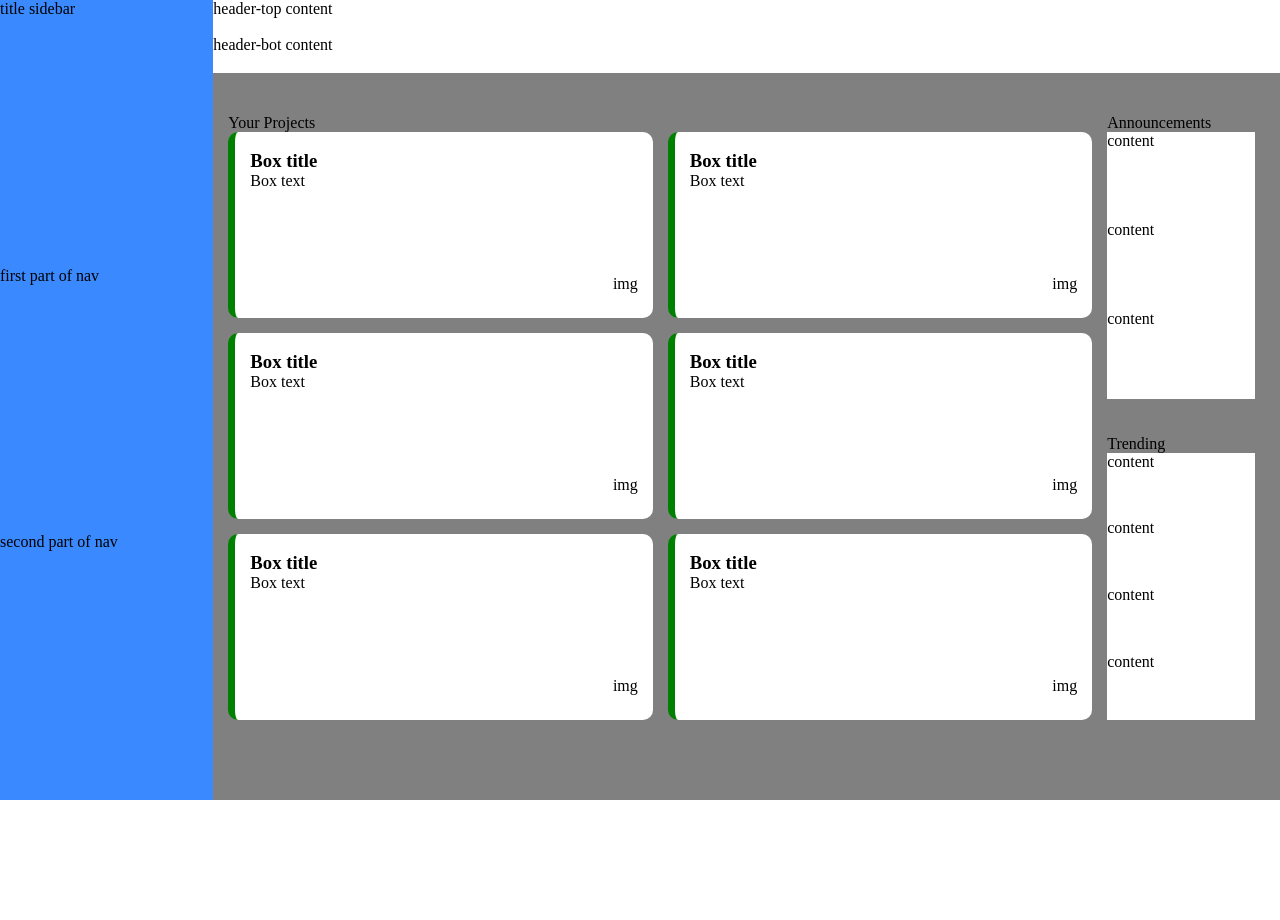
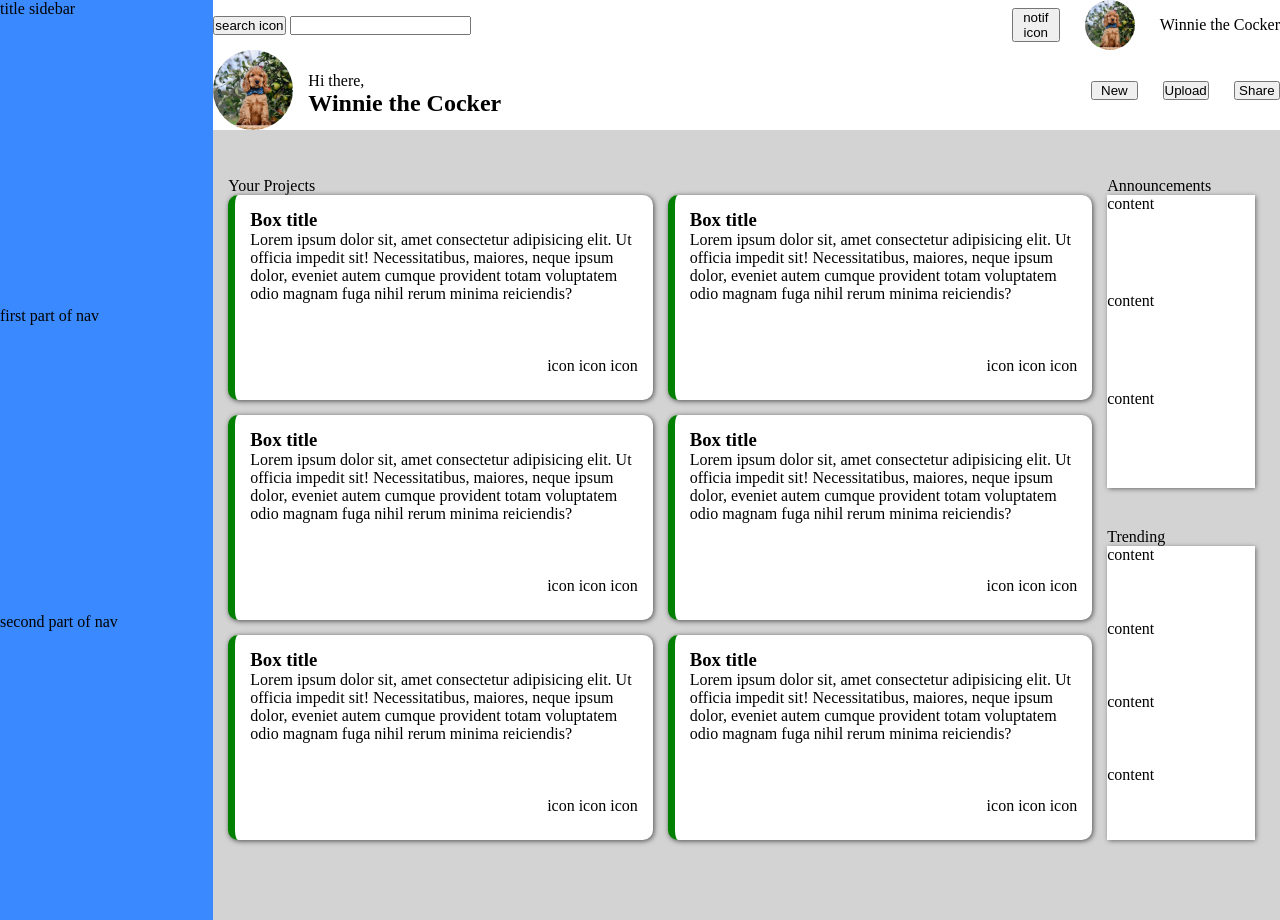
Before and after one commit to ktavean/dashboard, a plain HTML site: page index.html in a window 1280 px wide. Before the commit the page ends 800 px from the top, so only its background shows below. Drawn offline with Linux system fonts and the light colour scheme.

Commit message:
layout changes

```diff
--- a/index.html
+++ b/index.html
@@ -9,10 +9,27 @@
         <div id="container">
             <div id="header">
                 <div id="header-top">
-                    header-top content
+                    <div id="search">
+                        <button id="searchbut" type="button">search icon</button>
+                        <input id="searchbar" type="text">
+                    </div>
+                    <div id="profile">
+                        <button id="notifbut" type="button">notif icon</button>
+                        <img src="./assets/profile-pic.jpg" alt="profile pic">
+                        <p id="username">Winnie the Cocker</p>
+                    </div>
                 </div>
                 <div id="header-bot">
-                    header-bot content
+                    <div id="profile-bot">
+                        <img src="./assets/profile-pic.jpg" alt="profile pic">
+                        <p>Hi there,</p>
+                        <h2>Winnie the Cocker</h2>
+                    </div>
+                    <div id="buttons">
+                        <button id="newbut" type="button">New</button>
+                        <button id="uploadbut" type="button">Upload</button>
+                        <button id="sharebut" type="button">Share</button>
+                    </div>
                 </div>
             </div>
             <div id="sidebar">
@@ -32,34 +49,58 @@
                 <div id="left-content">
                     <div class="project-box">
                         <h3>Box title</h3>
-                        <p>Box text</p>
-                        <div class="project-box-icons">img</div>
+                        <p>Lorem ipsum dolor sit, amet consectetur adipisicing elit. Ut officia impedit sit! Necessitatibus, maiores, neque ipsum dolor, eveniet autem cumque provident totam voluptatem odio magnam fuga nihil rerum minima reiciendis?</p>
+                        <div class="project-box-icons">
+                            icon
+                            icon
+                            icon
+                        </div>
                         <!-- div din p-ul cu icons si self-align: end, etc; -->
                     </div>
                     <div class="project-box">
                         <h3>Box title</h3>
-                        <p>Box text</p>
-                        <div class="project-box-icons">img</div>
+                        <p>Lorem ipsum dolor sit, amet consectetur adipisicing elit. Ut officia impedit sit! Necessitatibus, maiores, neque ipsum dolor, eveniet autem cumque provident totam voluptatem odio magnam fuga nihil rerum minima reiciendis?</p>
+                        <div class="project-box-icons">
+                            icon
+                            icon
+                            icon
+                        </div>
                     </div>
                     <div class="project-box">
                         <h3>Box title</h3>
-                        <p>Box text</p>
-                        <div class="project-box-icons">img</div>
+                        <p>Lorem ipsum dolor sit, amet consectetur adipisicing elit. Ut officia impedit sit! Necessitatibus, maiores, neque ipsum dolor, eveniet autem cumque provident totam voluptatem odio magnam fuga nihil rerum minima reiciendis?</p>
+                        <div class="project-box-icons">
+                            icon
+                            icon
+                            icon
+                        </div>
                     </div>
                     <div class="project-box">
                         <h3>Box title</h3>
-                        <p>Box text</p>
-                        <div class="project-box-icons">img</div>
+                        <p>Lorem ipsum dolor sit, amet consectetur adipisicing elit. Ut officia impedit sit! Necessitatibus, maiores, neque ipsum dolor, eveniet autem cumque provident totam voluptatem odio magnam fuga nihil rerum minima reiciendis?</p>
+                        <div class="project-box-icons">
+                            icon
+                            icon
+                            icon
+                        </div>
                     </div>
                     <div class="project-box">
                         <h3>Box title</h3>
-                        <p>Box text</p>
-                        <div class="project-box-icons">img</div>
+                        <p>Lorem ipsum dolor sit, amet consectetur adipisicing elit. Ut officia impedit sit! Necessitatibus, maiores, neque ipsum dolor, eveniet autem cumque provident totam voluptatem odio magnam fuga nihil rerum minima reiciendis?</p>
+                        <div class="project-box-icons">
+                            icon
+                            icon
+                            icon
+                        </div>
                     </div>
                     <div class="project-box">
                         <h3>Box title</h3>
-                        <p>Box text</p>
-                        <div class="project-box-icons">img</div>
+                        <p>Lorem ipsum dolor sit, amet consectetur adipisicing elit. Ut officia impedit sit! Necessitatibus, maiores, neque ipsum dolor, eveniet autem cumque provident totam voluptatem odio magnam fuga nihil rerum minima reiciendis?</p>
+                        <div class="project-box-icons">
+                            icon
+                            icon
+                            icon
+                        </div>
                     </div>
                 </div>
                 <!-- till here -->
--- a/style.css
+++ b/style.css
@@ -1,6 +1,7 @@
 * {
     margin: 0;
     padding: 0;
+    --box-shadow-style: 1px 1px 5px 0.2px rgb(85, 85, 85);
 }
 
 #container {
@@ -15,17 +16,92 @@
     grid-column: 2;
     display: grid;
     grid-template-columns: 1fr;
-    grid-template-rows: repeat(2, 1fr);
+    grid-template-rows: repeat(2, 0.5fr);
+    background: #FFFFFF;
+    box-shadow: 0px 2px 5px black; /* de editat ca nu merge */
 }
 
 #header-top {
     grid-column: 1;
     grid-row: 1;
+    display: grid;
+    grid-template-columns: repeat(2, 0.5fr);
+    grid-template-rows: 1fr;
+    align-items: center;
+}
+
+#header-top #search {
+    justify-self: left;
+}
+
+#header-top #profile {
+    justify-self: right;
+    display: grid;
+    grid-template-columns: 0.4fr 0.4fr 1fr;
+    column-gap: 25px;
+    align-items: center;
+    justify-items: center;
+}
+
+#header-top #profile img {
+    width: 50px;
+    height: 50px;
+    border-radius: 50px;
+    justify-self: center;
+}
+
+#header-top #profile #username {
+    justify-self: left;
+}
+
+#header-top #profile #notifbut {
+    justify-self: right;
 }
 
 #header-bot {
     grid-column: 1;
     grid-row: 2;
+    display: grid;
+    grid-template-columns: repeat(2, 0.5fr);
+    grid-template-rows: 1fr;
+    align-items: center;
+    justify-items: center;
+}
+
+#header-bot #profile-bot {
+    justify-self: left;
+    display: grid;
+    grid-template-columns: 0.4fr 1fr;
+    grid-template-rows: repeat(2, 0.5fr);
+    column-gap: 15px;
+}
+
+#header-bot #profile-bot img {
+    width: 80px;
+    height: 80px;
+    border-radius: 50px;
+    grid-column: 1;
+    grid-row: span 2;
+}
+
+#header-bot #profile-bot p {
+    grid-column: 2;
+    grid-row: 1;
+    justify-self: left;
+    align-self: end;
+}
+
+#header-bot #profile-bot h2 {
+    grid-column: 2;
+    grid-row: 2;
+    justify-self: left;
+}
+
+#header-bot #buttons {
+    justify-self: right;
+    display: grid;
+    grid-template-columns: repeat(3, 1fr);
+    gap: 25px;
 }
 
 #sidebar {
@@ -46,7 +122,7 @@
     column-gap: 15px;
     padding-left: 15px;
     padding-bottom: 80px;
-    background: gray;
+    background: lightgray;
 }
 
 #content #projects {
@@ -94,6 +170,7 @@
     grid-template-columns: 1fr;
     grid-template-rows: 0.5fr 0.5fr 1fr;
     align-items: end;
+    box-shadow: var(--box-shadow-style);
 }
 
 .project-box h3 {
@@ -113,6 +190,7 @@
     display: grid;
     grid-template-columns: 1fr;
     grid-template-rows: repeat(3, 1fr);
+    box-shadow: var(--box-shadow-style);
 }
 
 #trend-box {
@@ -120,4 +198,5 @@
     display: grid;
     grid-template-columns: 1fr;
     grid-template-rows: repeat(4, 1fr);
+    box-shadow: var(--box-shadow-style);
 }
```
Also changed, not shown: assets/profile-pic.jpg (added).
